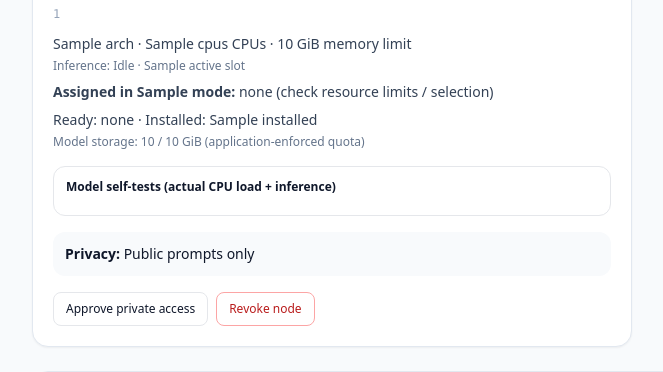
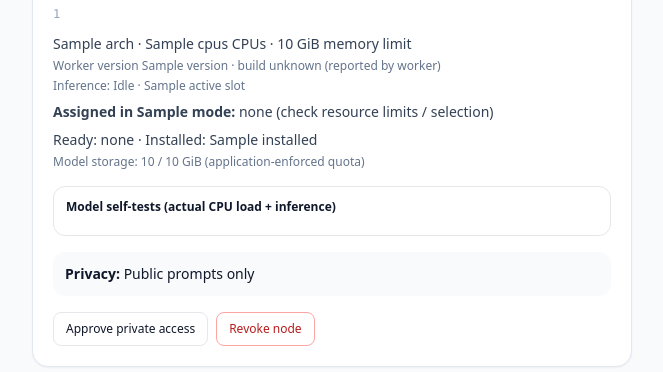
Before and after one commit to LukaCek/simple-AIproxy, a Python web app: template templates/compute_nodes.html in a window 1280 px wide. Shown: the part 722-1094 px from the top of the page, without its empty margins (0-663 px from the left). Run offline with Jinja, Linux system fonts and the light colour scheme; the template is opened without the code that fills it: most values are stand-ins (such as "Sample title", 1, 10 or a date in 2020); some libraries are stand-ins or nearby versions.

Commit message:
feat(worker): report build revision in proxy admin without giving Docker control

```diff
--- a/templates/compute_nodes.html
+++ b/templates/compute_nodes.html
@@ -52,6 +52,10 @@
         {{ node.hardware.get('arch', 'Unknown CPU') }} ·
         {{ node.hardware.get('cpus', '?') }} CPUs ·
         {{ (node.hardware.get('memory_limit_bytes', 0) / 1073741824) | round(1) }} GiB memory limit
+      </p>
+      <p class="mt-1 text-xs text-slate-500">
+        Worker version {{ node.hardware.get('version', 'unknown') }} ·
+        build {{ (node.hardware.get('build_revision') or 'unknown')[:12] }} (reported by worker)
       </p>
       <p data-node-busy class="mt-1 text-xs text-slate-500">
         Inference: {{ 'Busy' if node.models.get('busy') else 'Idle' }} ·
```
